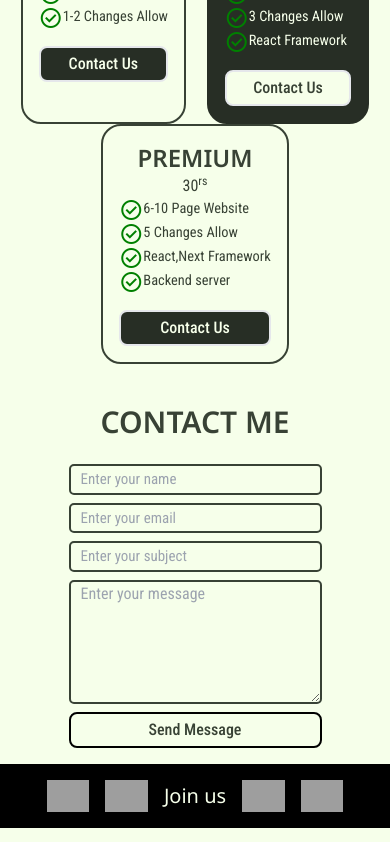
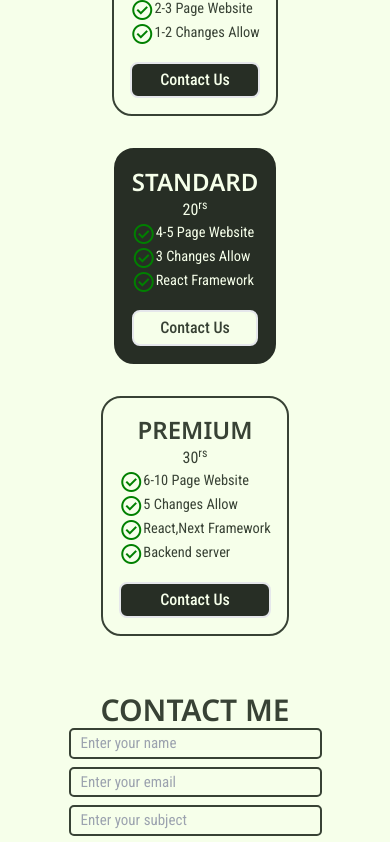
Before and after one commit to MAHARSHI025/nextproject, a Next.js app: page /serve in a window 390 px wide. Shown: the part 1620-2462 px from the top of the page. Built offline with nearby package versions, Linux system fonts and the light colour scheme; grey boxes are pictures that could not be loaded; a web font is replaced by a local one.

Commit message:
ui responsive

```diff
--- a/src/app/globals.css
+++ b/src/app/globals.css
@@ -284,4 +284,10 @@ hr {
   .text img{
     height: 4rem;
   }
+  .marger{
+    margin-bottom: 0;
+  }
+  .price{
+    margin: 1rem;
+  }
 }
--- a/src/app/page.js
+++ b/src/app/page.js
@@ -107,7 +107,7 @@ export default function Home() {
           <script src="https://unpkg.com/@dotlottie/player-component@latest/dist/dotlottie-player.mjs" type="module"></script>
           <dotlottie-player src="https://lottie.host/0b106054-b9fc-42b5-bf14-64b17387ef37/0KWUvmnv8q.lottie" alt="EDUCATION" background="transparent" speed="1" direction="1" playMode="bounce" loop autoplay></dotlottie-player>
         </div>
-        <div className="section flex flex-col max-w-80 justify-center gap-6">
+        <div className="section flex flex-col max-w-80 justify-center gap-6 m-4">
           <div className="part">
             <h1 className=" font-semibold text-2xl noto">12th board</h1>
             <h1 className=" text-xs">I completed my 12th in Science PCM at 80%. I done my boards at my hometown. After my boards I move to ahmedabad for higher studies</h1>
--- a/src/app/serve/page.js
+++ b/src/app/serve/page.js
@@ -11,7 +11,7 @@ function page() {
       <Linear></Linear>
       <h1 className=" text-center font-semibold text-3xl my-10 noto">PRICING</h1>
       <div className=' flex flex-wrap justify-evenly'>
-        <div className="card flex flex-col flex-nowrap">
+        <div className="card  flex-col flex-nowrap price">
           <div className="icon">
             <dotlottie-player src="https://lottie.host/7cf4e896-5b1b-4334-a463-52ce005c4bc7/y7iZThveFm.json" background="transparent" speed="1" direction="1" playMode="normal" loop autoplay></dotlottie-player>
           </div>
@@ -28,7 +28,7 @@ function page() {
             <button className=" border-2 main px-4 py-1 rounded-lg font-medium mt-4">Contact Us</button>
           </div>
         </div>
-        <div className="card extra">
+        <div className="card price extra">
           <div className="icon">
             <dotlottie-player src="https://lottie.host/5846d6c8-3ed3-477f-a968-e761ba283855/UqiiK9LOpi.json" speed="1" direction="1" playMode="normal" loop autoplay></dotlottie-player>          </div>
           <div className="textarea flex flex-col">
@@ -46,7 +46,7 @@ function page() {
             <button className="btn border-2 main px-4 py-1 rounded-lg font-medium mt-4">Contact Us</button>
           </div>
         </div>
-        <div className="card">
+        <div className="card price">
           <div className="icon">
             <dotlottie-player src="https://lottie.host/d4c34055-6c1e-49e3-848c-68a104067342/Qm1VzHUzmi.json" speed="1" direction="1" playMode="normal" loop autoplay></dotlottie-player>          </div>
           <div className="textarea flex flex-col">
--- a/src/components/Contact.js
+++ b/src/components/Contact.js
@@ -4,11 +4,11 @@ function Contact() {
     return (
         <>
             <div className="follow" id='follow'>
-                <h1 className=" text-center font-semibold text-3xl mt-10 mb-6 noto">CONTACT ME</h1>
+                <h1 className=" text-center font-semibold text-3xl mt-10 mb-6 noto marger">CONTACT ME</h1>
                 <div className="section flex flex-wrap flex-row justify-center items-center">
                     <div className="lootie">
-                        {/* <script src="https://unpkg.com/@dotlottie/player-component@latest/dist/dotlottie-player.mjs" type="module"></script> */}
-                        <dotlottie-player src="https://lottie.host/62d03e62-3c10-44dd-a7c1-7891c523717d/UdUXwGvmLo.json" background="transparent" speed="1" direction="1" playMode="normal" loop autoplay></dotlottie-player>
+                        <script src="https://unpkg.com/@dotlottie/player-component@latest/dist/dotlottie-player.mjs" type="module"></script>
+                        <dotlottie-player src="https://lottie.host/93f5c350-753f-4cf8-841e-a82d046c4867/acpw1T7v7V.json" background="transparent" speed="3" direction="1" playMode="normal" loop autoplay></dotlottie-player>
                     </div>
                     <div className="part flex inputer flex-col gap-2">
                         <input placeholder='Enter your name' type="text" />
--- a/src/components/Join.js
+++ b/src/components/Join.js
@@ -4,7 +4,7 @@ import Link from 'next/link'
 function Join() {
     return (
         <>
-            <div className="logos flex justify-center items-center gap-4 py-4 mt-4 bg-black">
+            <div className="logos flex justify-center items-center gap-4 py-6 mt-4 bg-black">
                 <Link href={"https://www.linkedin.com/in/maharshi-patel-9a9a29261?utm_source=share&utm_campaign=share_via&utm_content=profile&utm_medium=ios_app"} target="_blank">
                     <img className=' h-8' src="https://encrypted-tbn0.gstatic.com/images?q=tbn:ANd9GcS2Wb7G67EcR44qT3KQLlLzI1Fna_L2lPXfTI1sx8_z2w&s" alt="" />
                 </Link>
```
